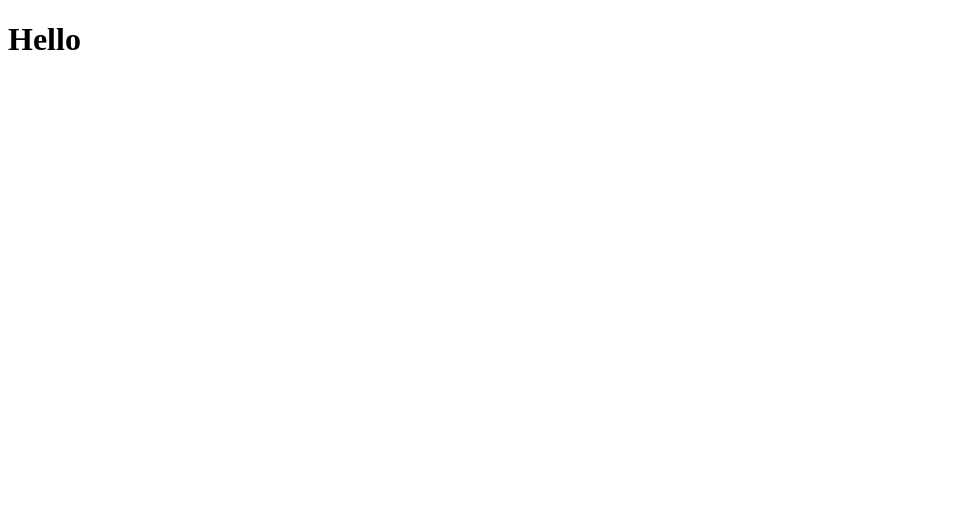
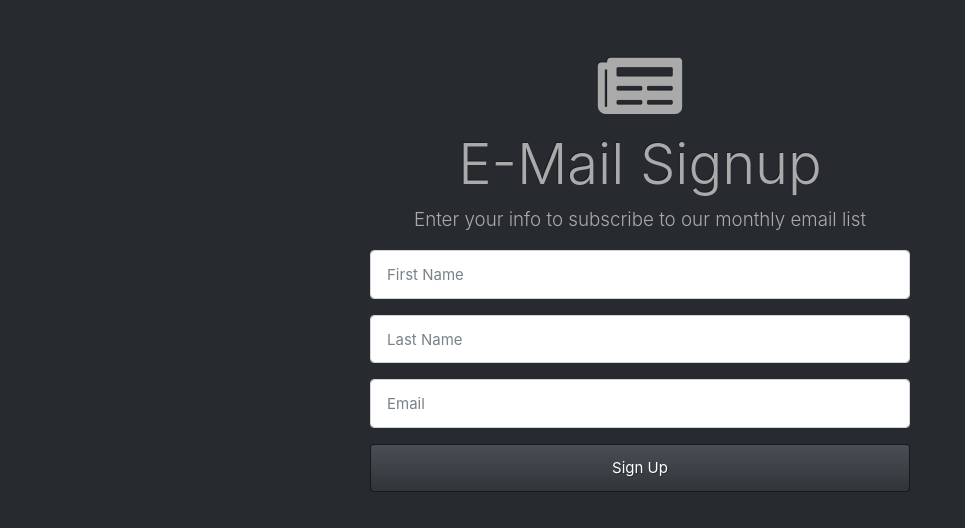
Before and after one commit to TitusBuchanan/MailAutomation, a website: page public/index.html in a window 1280 px wide. Shown: the whole page, without its empty margins (0-965 px from the left). Drawn offline with nearby package versions, Linux system fonts and the light colour scheme.

Commit message:
added new files

```diff
--- a/public/index.html
+++ b/public/index.html
@@ -5,11 +5,40 @@
     <meta charset="UTF-8">
     <meta name="viewport" content="width=device-width, initial-scale=1.0">
     <title>Email SignUp</title>
-    <link rel="stylesheet" href="https://fonts.googleapis.com/css2?family=Nunito+Sans:wght@400;600&display=swap">
+    <link rel="stylesheet" href="https://bootswatch.com/4/slate/bootstrap.min.css" />
+    <link rel="stylesheet" href="https://use.fontawesome.com/releases/v5.5.0/css/all.css"
+        integrity="sha384-B4dIYHKNBt8Bc12p+WXckhzcICo0wtJAoU8YZTY5qE0Id1GSseTk6S+L3BlXeVIU" crossorigin="anonymous" />
+
 </head>
 
 <body>
-    <h1>Hello</h1>
+    <div class="container">
+        <section class="row mt-5 text-center">
+            <div class="col-md-6 m-auto">
+                <h1><i class="fas fa-newspaper fa-2x"></i></h1>
+                <h1 class="display-4">E-Mail Signup</h1>
+                <p class="lead">
+                    Enter your info to subscribe to our monthly email list
+                </p>
+                <form action="/signup" method="POST">
+                    <div class="form-group">
+                        <input type="text" name="firstName" id="first-name" class="form-control"
+                            placeholder="First Name" required />
+                    </div>
+                    <div class="form-group">
+                        <input type="text" name="lastName" id="last-name" class="form-control" placeholder="Last Name"
+                            required />
+                    </div>
+                    <div class="form-group">
+                        <input type="email" name="email" id="email" class="form-control" placeholder="Email" required />
+                    </div>
+                    <button type="submit" class="btn btn-primary btn-block">
+                        Sign Up
+                    </button>
+                </form>
+            </div>
+        </section>
+    </div>
 </body>
 
 </html>
```
Also changed, not shown: app.js (+9 -0 lines), public/fail.html (+4 -0 lines), public/success.html (+4 -1 lines).
